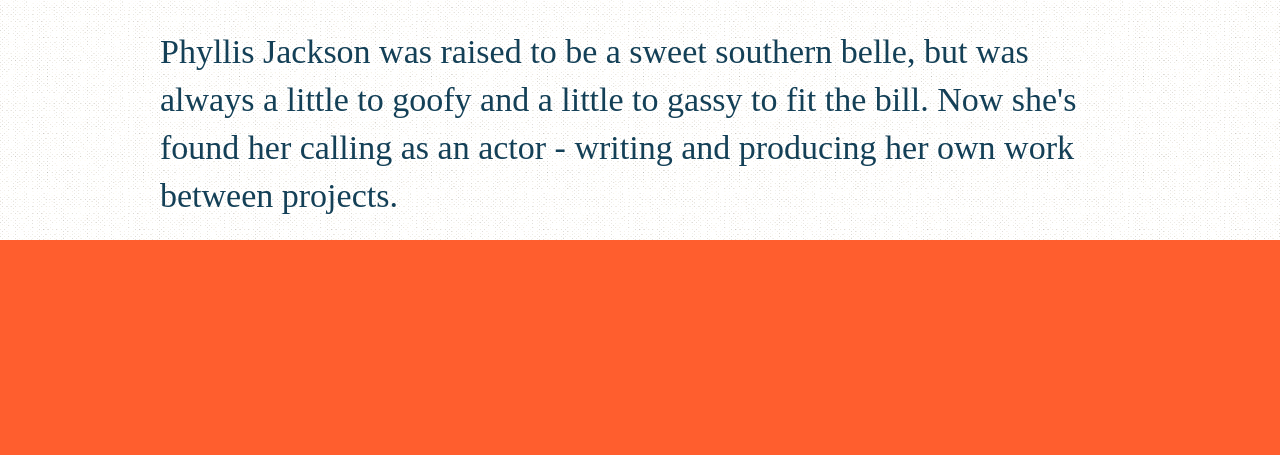
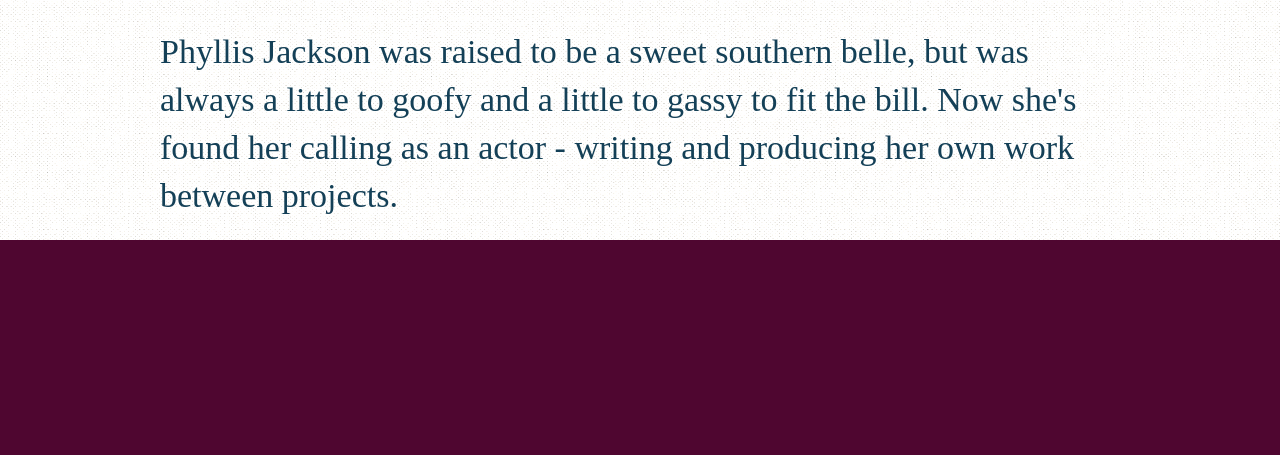
Before and after one commit to AgentJJ24/phyllisSite, a Flask app: page / in a window 1280 px wide. Shown: the part 1042-1497 px from the top of the page. Run offline with Flask 2, Linux system fonts and the light colour scheme; some libraries are stand-ins or nearby versions.

Commit message:
Changed footer color

```diff
--- a/app/static/css/style.css
+++ b/app/static/css/style.css
@@ -1336,7 +1336,7 @@ a.greeting-ok-button:hover {
 footer {
   clear: both;
   height: 215px;
-  background: #ff5e2e; }
+  background: #4F0630; }
   .greetings-from-canada  footer h4 {
   	padding: 100px 0 0;
   	color: #fff;
```
